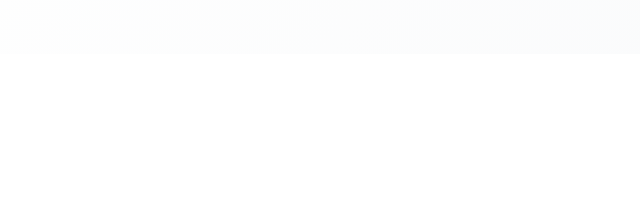
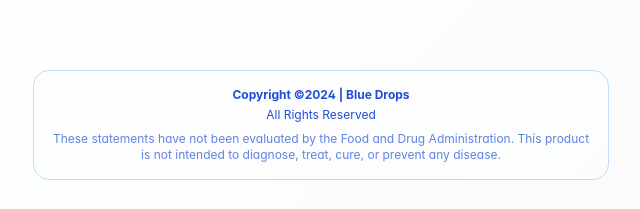
Before and after one commit to vinicindoroi/dtc-nova, a React (Vite) app: page / in a window 1280 px wide. Shown: the part 1259-1468 px from the top of the page, without its empty margins (319-959 px from the left). Before the commit the page ends 1313 px from the top, so only its background shows below. Built offline with nearby package versions, Linux system fonts and the light colour scheme.

Commit message:
Make Footer always visible before DTC

```diff
--- a/src/App.tsx
+++ b/src/App.tsx
@@ -371,6 +371,9 @@ function App() {
             <Footer />
           </>
         )}
+
+        {/* ✅ Footer sempre visível - mesmo antes da DTC */}
+        {!contentVisible && <Footer />}
       </div>
 
       <Modals
```
